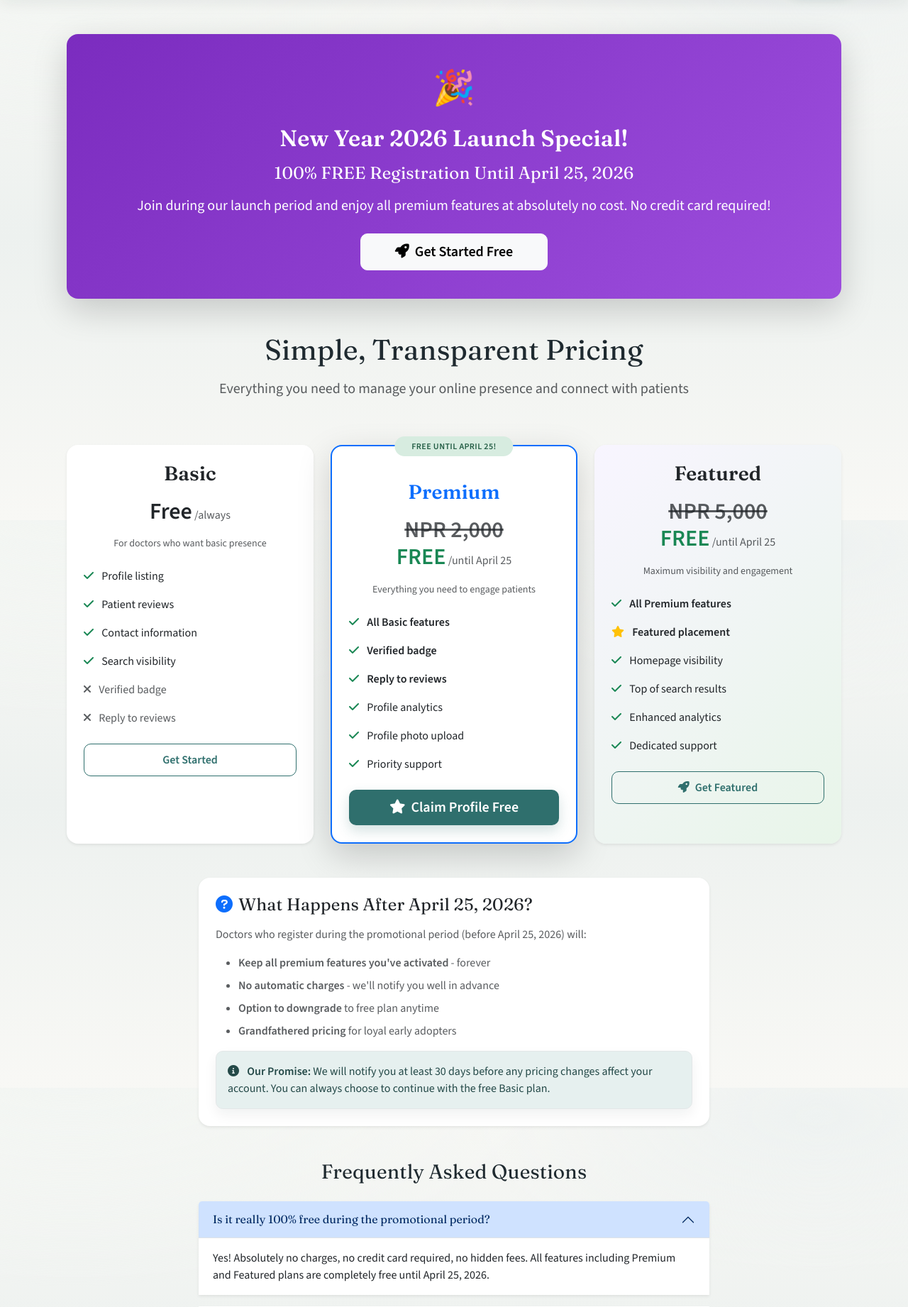
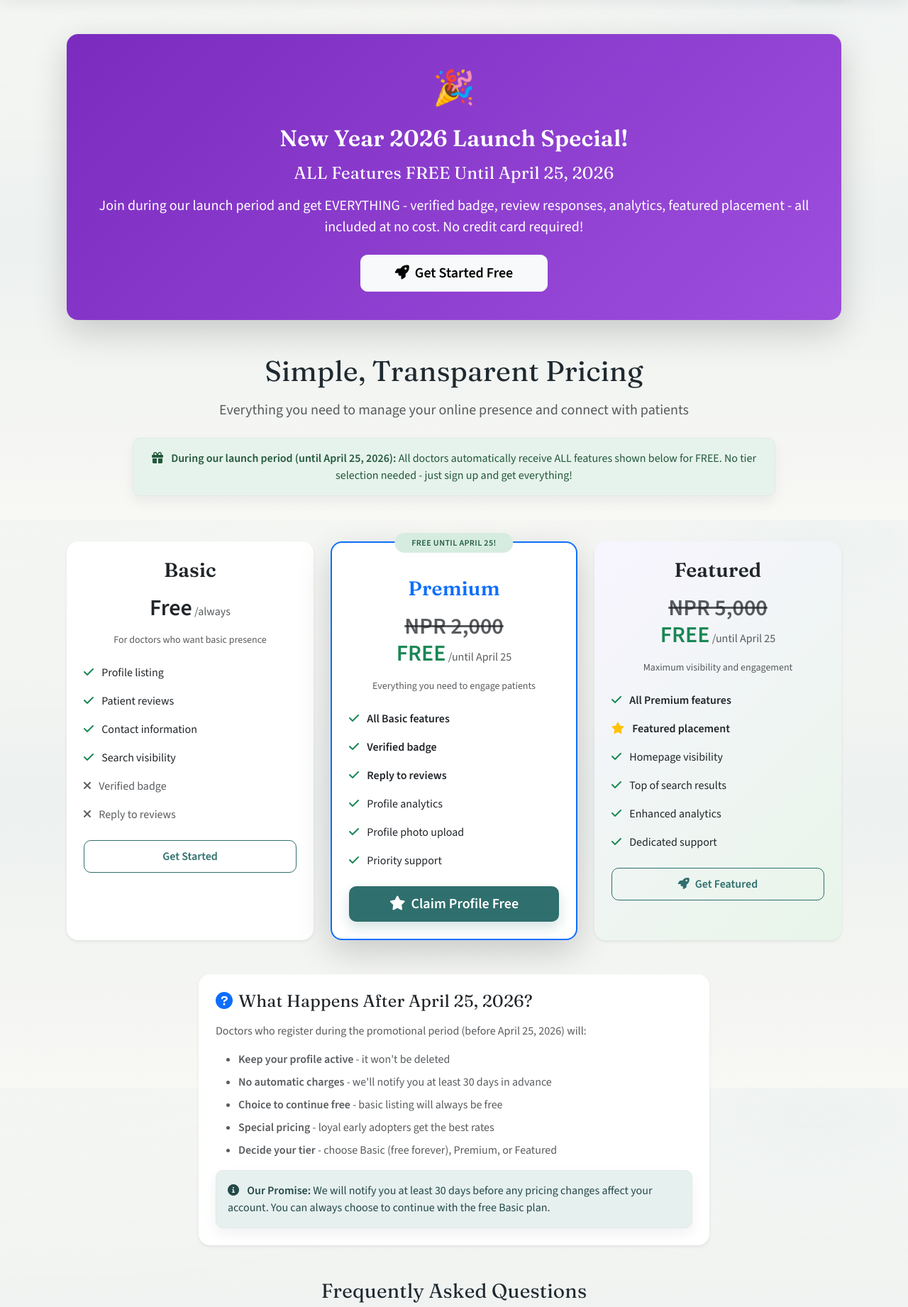
Before and after one commit to Prasan1/ratesewa, a Flask app: page /pricing in a window 1280 px wide. Shown: the part 67-1909 px from the top of the page at 71% size. Run offline with Flask 3, Linux system fonts and the light colour scheme; some libraries are stand-ins or nearby versions.

Commit message:
docs: Clarify pricing page for promotional period
Updated pricing page to reflect reality:
- Everyone gets ALL features automatically during promo (until April 25)
- No tier selection needed - just sign up and get everything
- Clear messaging: verified badge, review responses, analytics, featured placement all included
- Simplified 'What happens after April 25' section
- Updated FAQ to emphasize automatic feature inclusion

This matches the actual implementation where all verified doctors
get all features during the promotional period.

🤖 Generated with [Claude Code](https://claude.com/claude-code)

Co-Authored-By: Claude Sonnet 4.5 <noreply@anthropic.com>

```diff
--- a/templates/pricing.html
+++ b/templates/pricing.html
@@ -10,8 +10,8 @@
         <div class="text-center text-white py-4">
             <div style="font-size: 3rem;" class="mb-3">🎉</div>
             <h2 class="fw-bold mb-3">New Year 2026 Launch Special!</h2>
-            <h4 class="mb-3">100% FREE Registration Until April 25, 2026</h4>
-            <p class="lead mb-4">Join during our launch period and enjoy all premium features at absolutely no cost. No credit card required!</p>
+            <h4 class="mb-3">ALL Features FREE Until April 25, 2026</h4>
+            <p class="lead mb-4">Join during our launch period and get EVERYTHING - verified badge, review responses, analytics, featured placement - all included at no cost. No credit card required!</p>
             <a href="{{ url_for('claim_profile') }}" class="btn btn-light btn-lg px-5">
                 <i class="fas fa-rocket me-2"></i>Get Started Free
             </a>
@@ -24,6 +24,10 @@
             <p class="lead text-muted">
                 Everything you need to manage your online presence and connect with patients
             </p>
+            <div class="alert alert-success mt-4">
+                <i class="fas fa-gift me-2"></i>
+                <strong>During our launch period (until April 25, 2026):</strong> All doctors automatically receive ALL features shown below for FREE. No tier selection needed - just sign up and get everything!
+            </div>
         </div>
     </div>
 
@@ -192,10 +196,11 @@
                         Doctors who register during the promotional period (before April 25, 2026) will:
                     </p>
                     <ul class="text-muted">
-                        <li class="mb-2"><strong>Keep all premium features you've activated</strong> - forever</li>
-                        <li class="mb-2"><strong>No automatic charges</strong> - we'll notify you well in advance</li>
-                        <li class="mb-2"><strong>Option to downgrade</strong> to free plan anytime</li>
-                        <li class="mb-2"><strong>Grandfathered pricing</strong> for loyal early adopters</li>
+                        <li class="mb-2"><strong>Keep your profile active</strong> - it won't be deleted</li>
+                        <li class="mb-2"><strong>No automatic charges</strong> - we'll notify you at least 30 days in advance</li>
+                        <li class="mb-2"><strong>Choice to continue free</strong> - basic listing will always be free</li>
+                        <li class="mb-2"><strong>Special pricing</strong> - loyal early adopters get the best rates</li>
+                        <li class="mb-2"><strong>Decide your tier</strong> - choose Basic (free forever), Premium, or Featured</li>
                     </ul>
                     <div class="alert alert-info mt-3 mb-0">
                         <i class="fas fa-info-circle me-2"></i>
@@ -221,7 +226,7 @@
                     </h2>
                     <div id="faq1" class="accordion-collapse collapse show" data-bs-parent="#pricingFAQ">
                         <div class="accordion-body">
-                            Yes! Absolutely no charges, no credit card required, no hidden fees. All features including Premium and Featured plans are completely free until April 25, 2026.
+                            Yes! Absolutely no charges, no credit card required, no hidden fees. ALL features (verified badge, review responses, analytics, featured placement) are automatically included for every doctor who signs up before April 25, 2026. You don't need to choose a tier - you get everything!
                         </div>
                     </div>
                 </div>
```
